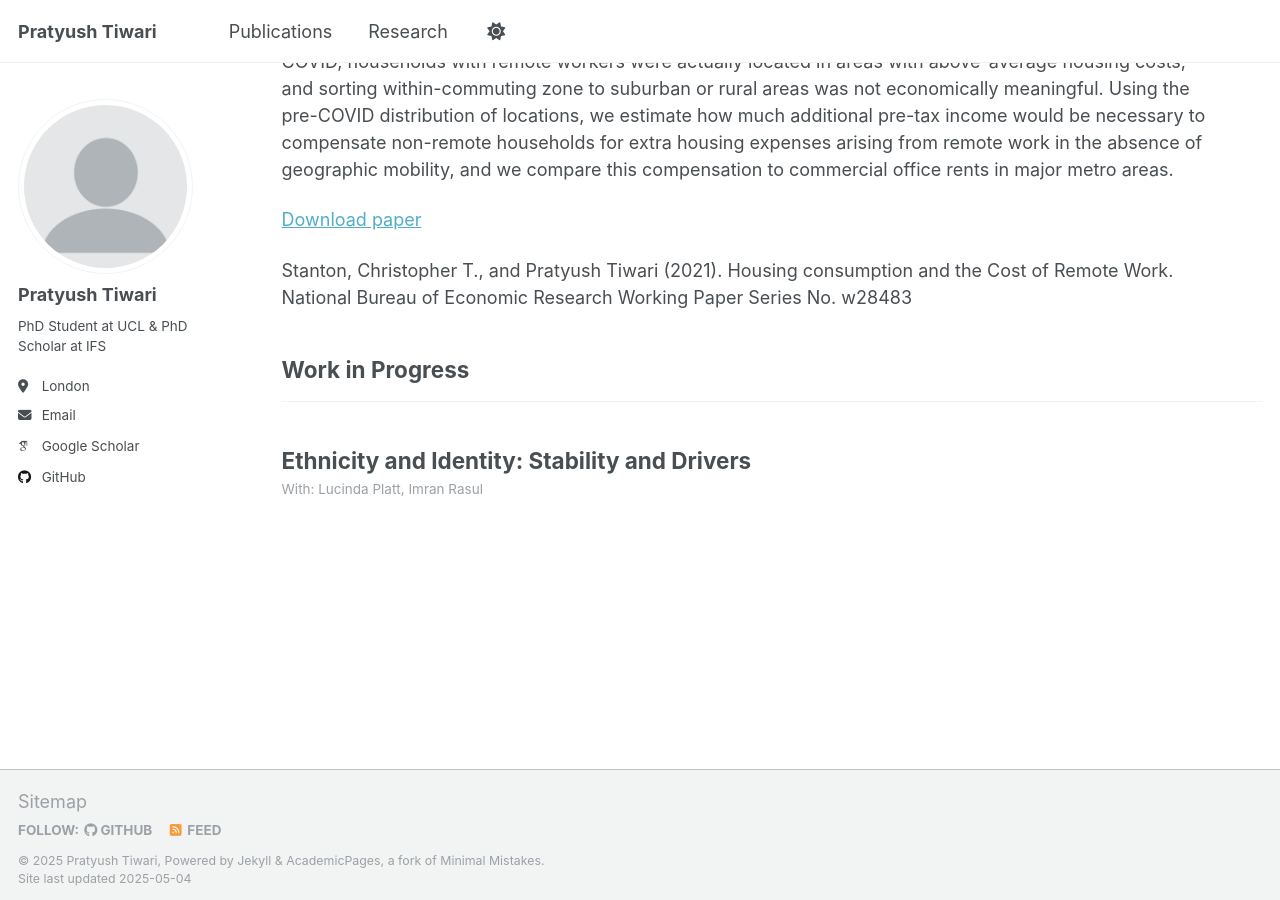
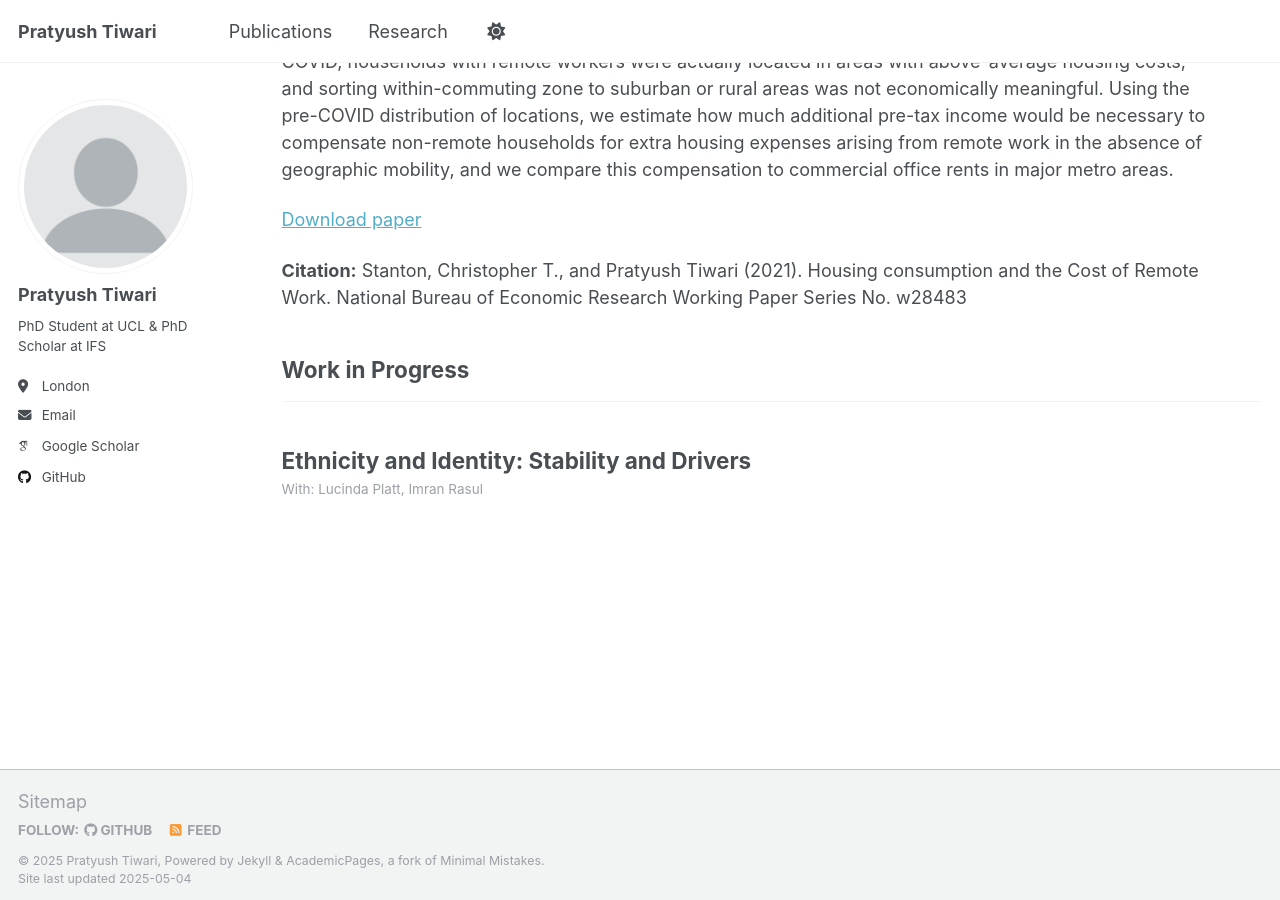
Before and after one commit to PratyushTiwari/pratyushtiwari.github.io, a Jekyll site: the page built from _pages/publications.html, in a window 1280 px wide and 900 px high, scrolled down 1095 px. Built offline with Jekyll 4.4.1, drawn with Linux system fonts in a browser that asks for light colours; some web fonts are replaced.

Commit message:
Update archive-single.html

```diff
--- a/_includes/archive-single.html
+++ b/_includes/archive-single.html
@@ -69,7 +69,7 @@
 
         <!-- Citation -->
         {% if post.citation %}
-          <p>{{ post.citation }}</p>
+          <p><strong>Citation:</strong> {{ post.citation }}</p>
         {% endif %}
 
       <!-- Handle category: workinprogress -->
@@ -110,7 +110,7 @@
 
         <!-- Citation -->
         {% if post.citation %}
-          <p>{{ post.citation }}</p>
+          <p><strong>Citation:</strong> {{ post.citation }}</p>
         {% endif %}
 
       <!-- Default handling for other publication types -->
```
Also changed, not shown: other parts of _includes/archive-single.html (+2 -2 lines).
